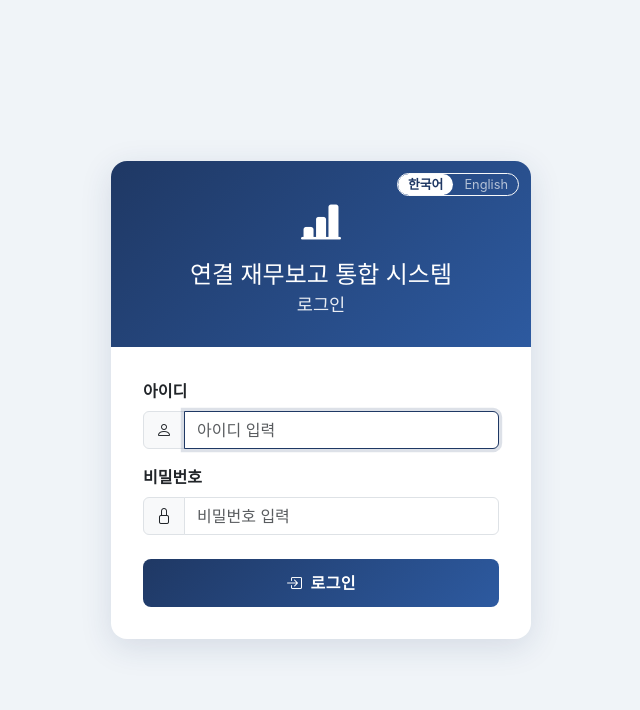
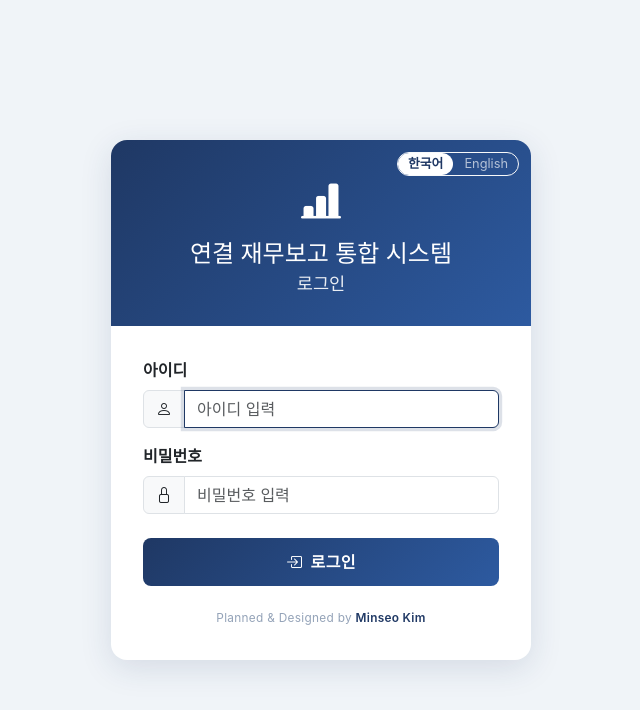
Before and after one commit to minseokim-saea/consol, a Flask app: page /login in a window 1280 px wide. Shown: the top 710 px of the page, without its empty margins (319-959 px from the left). Run offline with Flask 3, Linux system fonts and the light colour scheme; some web fonts are replaced.

Commit message:
사이드바 메뉴수정

```diff
--- a/templates/_sidebar.html
+++ b/templates/_sidebar.html
@@ -238,11 +238,6 @@
     <span class="side-label" data-i18n="side.note">주석합산</span>
   </a>
   {% endif %}
-
-  <div class="side-signature" title="기획 · 설계">
-    Planned &amp; Designed by
-    <span class="sig-name">Minseo Kim</span>
-  </div>
 </aside>
 
 <script>
--- a/templates/login.html
+++ b/templates/login.html
@@ -48,6 +48,8 @@
   .form-control:focus { border-color: #1F3864; box-shadow: 0 0 0 0.2rem rgba(31,56,100,0.15); }
   .login-header { position: relative; }
   .login-lang { position: absolute; top: 12px; right: 12px; }
+  .login-sign { text-align:center; margin-top:1.5rem; font-size:0.74rem; color:#94a3b8; letter-spacing:0.3px; user-select:none; }
+  .login-sign span { font-weight:600; color:#1F3864; }
 </style>
 </head>
 <body>
@@ -87,6 +89,9 @@
         <i class="bi bi-box-arrow-in-right me-2"></i><span data-i18n="login.btn">로그인</span>
       </button>
     </form>
+    <div class="login-sign" title="기획 · 설계">
+      Planned &amp; Designed by <span>Minseo Kim</span>
+    </div>
   </div>
 </div>
 {% include '_i18n.html' %}
```
